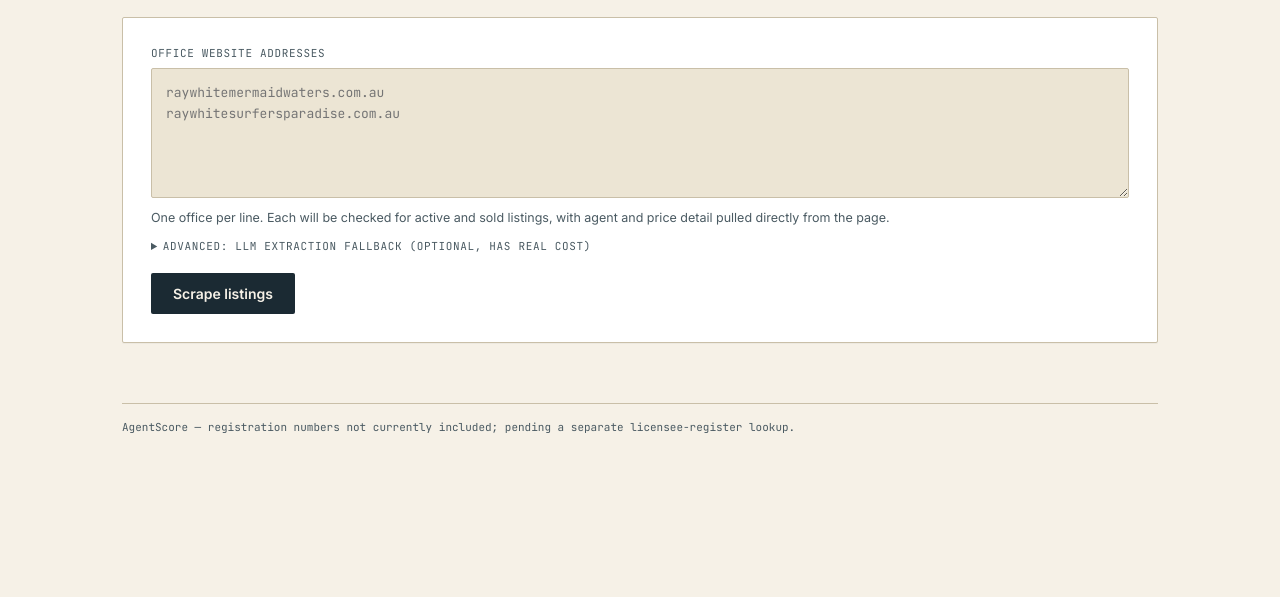
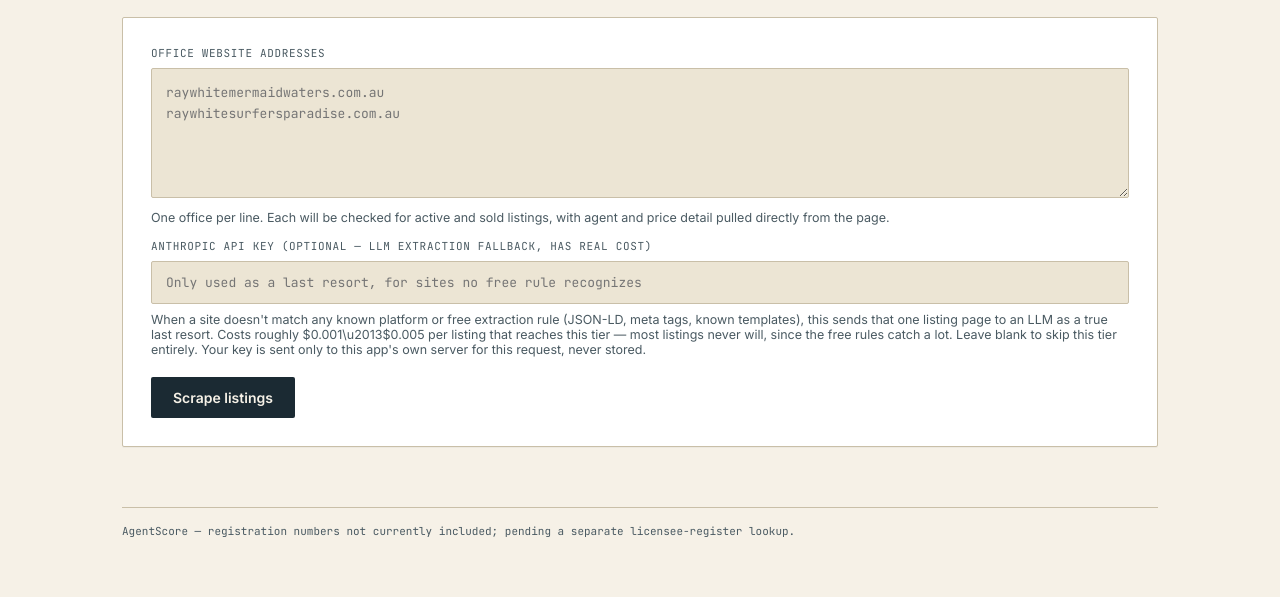
Before and after one commit to ianmhaynes/agentscore, a Flask app: page / in a window 1280 px wide. Shown: the part 496-1093 px from the top of the page. Before the commit the page ends 929 px from the top, so only its background shows below. Run offline with Flask 3, Linux system fonts and the light colour scheme.

Commit message:
Make LLM API key field always visible instead of collapsible (fixes visibility issue)

```diff
--- a/api/templates/index.html
+++ b/api/templates/index.html
@@ -330,14 +330,9 @@
 raywhitesurfersparadise.com.au"></textarea>
     <div class="hint">One office per line. Each will be checked for active and sold listings, with agent and price detail pulled directly from the page.</div>
 
-    <details style="margin-top: 14px;">
-      <summary style="cursor: pointer; font-family: 'JetBrains Mono', monospace; font-size: 11px; text-transform: uppercase; letter-spacing: 0.06em; color: var(--ink-soft);">Advanced: LLM extraction fallback (optional, has real cost)</summary>
-      <div style="margin-top: 10px;">
-        <label class="field-label" for="llmApiKey">Anthropic API key</label>
-        <input type="password" id="llmApiKey" placeholder="Only used as a last resort, for sites no free rule recognizes" style="width: 100%; font-family: 'JetBrains Mono', monospace; font-size: 13px; padding: 12px 14px; border: 1px solid var(--rule); border-radius: 2px; background: var(--paper-dim); color: var(--ink); box-sizing: border-box;" />
-        <div class="hint">When a site doesn't match any known platform or free extraction rule (JSON-LD, meta tags, known templates), this sends that one listing page to an LLM as a true last resort. Costs roughly $0.001\u2013$0.005 per listing that reaches this tier — most listings never will, since the free rules catch a lot. Leave blank to skip this tier entirely. Your key is sent only to this app's own server for this request, never stored.</div>
-      </div>
-    </details>
+    <label class="field-label" for="llmApiKey" style="margin-top: 14px;">Anthropic API key (optional — LLM extraction fallback, has real cost)</label>
+    <input type="password" id="llmApiKey" placeholder="Only used as a last resort, for sites no free rule recognizes" style="width: 100%; font-family: 'JetBrains Mono', monospace; font-size: 13px; padding: 12px 14px; border: 1px solid var(--rule); border-radius: 2px; background: var(--paper-dim); color: var(--ink); box-sizing: border-box;" />
+    <div class="hint">When a site doesn't match any known platform or free extraction rule (JSON-LD, meta tags, known templates), this sends that one listing page to an LLM as a true last resort. Costs roughly $0.001\u2013$0.005 per listing that reaches this tier — most listings never will, since the free rules catch a lot. Leave blank to skip this tier entirely. Your key is sent only to this app's own server for this request, never stored.</div>
 
     <div class="actions">
       <button class="primary" id="scrapeBtn" onclick="runScrape()">Scrape listings</button>
```
